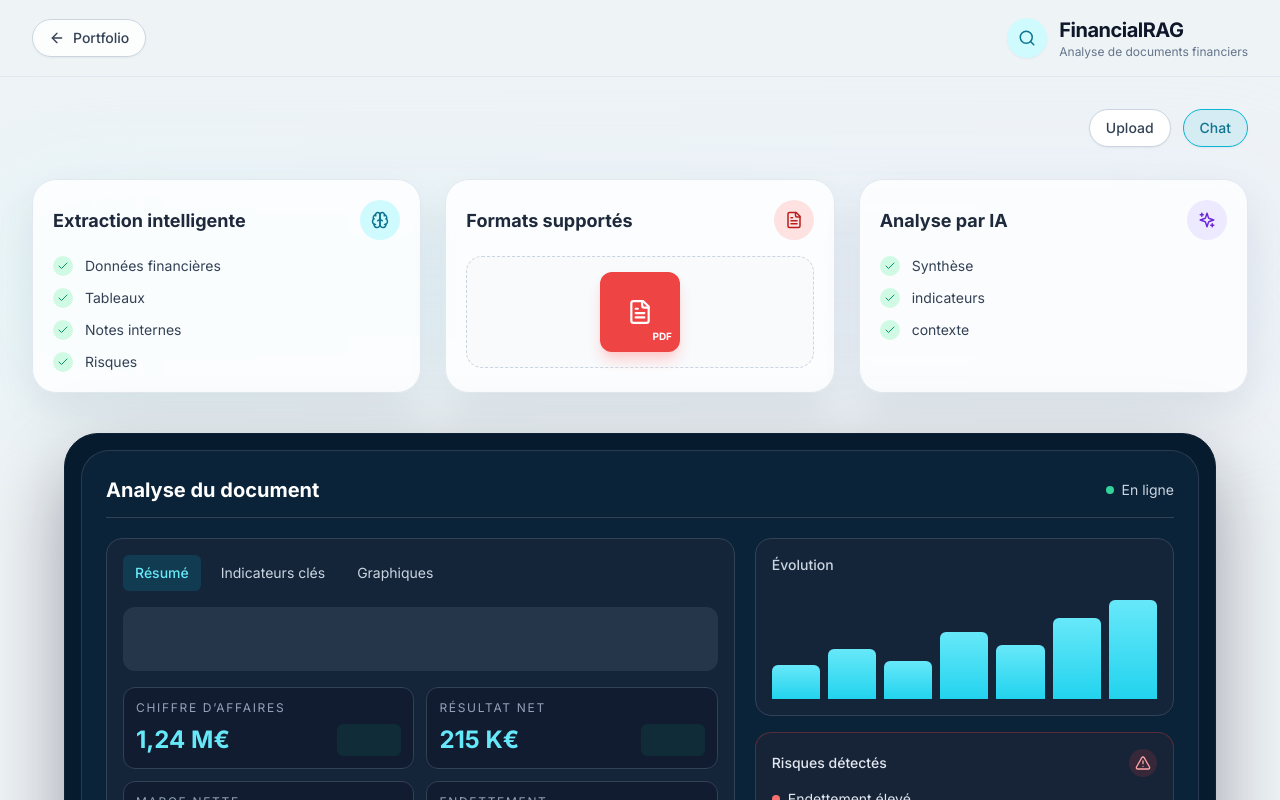
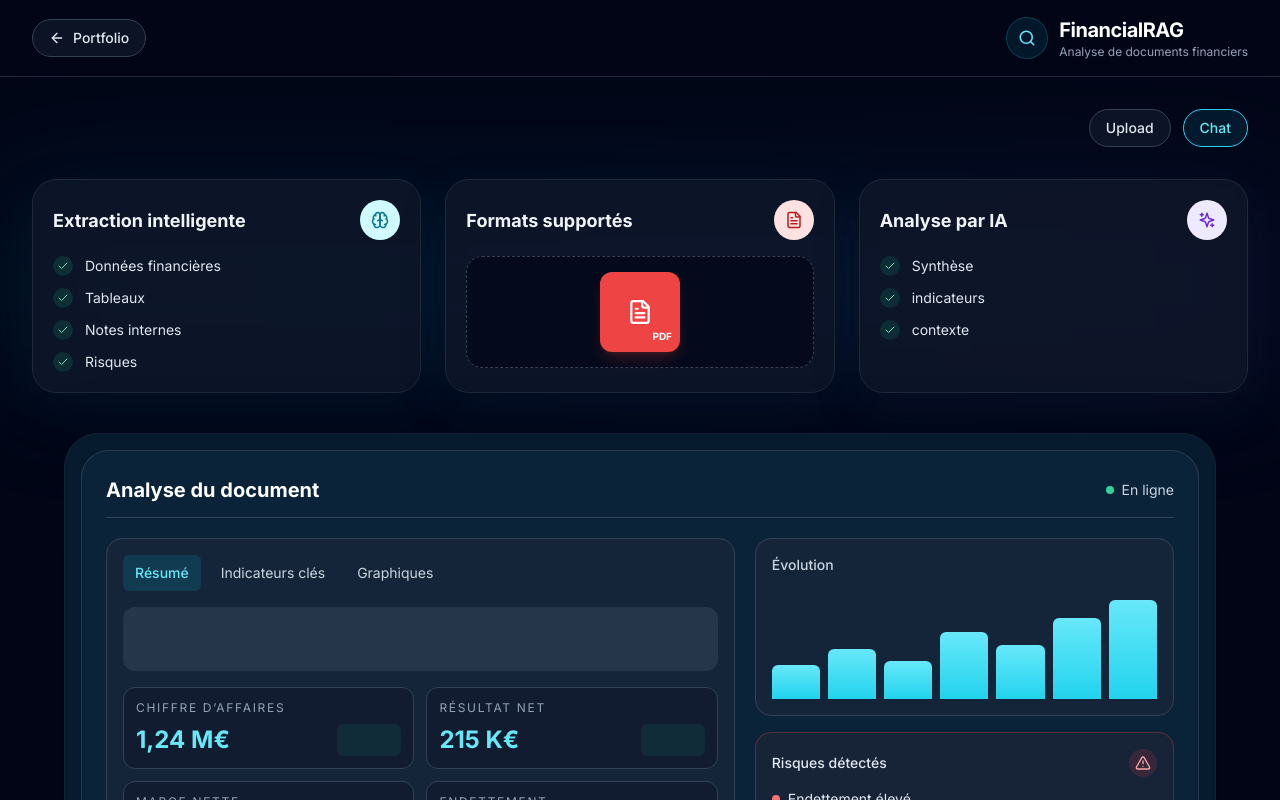
Before and after one commit to misterbrain27/misterbrain27.github.io, a React (Vite) app: page / in a window 1280 px wide. Both pictures are taken after a click on the button "Voir la démo". Shown: the top 800 px of the page. Built offline with nearby package versions, Linux system fonts and the light colour scheme.

Commit message:
modify financialpagedemo

```diff
--- a/src/components/financialDocAnalyzerDemo.tsx
+++ b/src/components/financialDocAnalyzerDemo.tsx
@@ -62,56 +62,56 @@ interface FinancialDocAnalyzerDemoProps {
 
 export const FinancialDocAnalyzerDemo = ({ onBack }: FinancialDocAnalyzerDemoProps) => {
   return (
-    <div className="min-h-screen bg-[#eef3f6] text-slate-900">
-      <header className="sticky top-0 z-20 border-b border-slate-200 bg-[#eef3f6]/90 backdrop-blur-sm">
+    <div className="min-h-screen bg-slate-950 text-slate-100">
+      <header className="sticky top-0 z-20 border-b border-slate-800 bg-slate-950/80 backdrop-blur-sm">
         <div className="mx-auto flex max-w-7xl items-center justify-between px-4 py-4 sm:px-6 lg:px-8">
           <button
             type="button"
             onClick={onBack}
-            className="inline-flex items-center gap-2 rounded-full border border-slate-300 bg-white/80 px-4 py-2 text-sm font-medium text-slate-700 shadow-sm transition hover:border-cyan-500 hover:text-cyan-700"
+            className="inline-flex items-center gap-2 rounded-full border border-slate-700 bg-slate-900/80 px-4 py-2 text-sm font-medium text-slate-200 shadow-sm transition hover:border-cyan-400 hover:text-cyan-300"
           >
             <ArrowLeft size={16} />
             Portfolio
           </button>
 
           <div className="flex items-center gap-3">
-            <div className="flex h-10 w-10 items-center justify-center rounded-full bg-cyan-100 text-cyan-700 shadow-sm">
+            <div className="flex h-10 w-10 items-center justify-center rounded-full bg-cyan-500/10 text-cyan-300 shadow-sm ring-1 ring-cyan-400/30">
               <Search size={18} />
             </div>
             <div>
-              <div className="text-xl font-black tracking-tight text-slate-900">FinancialRAG</div>
-              <div className="text-xs text-slate-500">Analyse de documents financiers</div>
+              <div className="text-xl font-black tracking-tight text-white">FinancialRAG</div>
+              <div className="text-xs text-slate-400">Analyse de documents financiers</div>
             </div>
           </div>
         </div>
       </header>
 
       <main className="relative mx-auto max-w-7xl px-4 pb-16 pt-8 sm:px-6 lg:px-8">
-        <div className="absolute inset-x-0 top-28 h-48 bg-gradient-to-r from-cyan-100/40 via-sky-100/40 to-indigo-100/40 blur-3xl" />
+        <div className="absolute inset-x-0 top-28 h-48 bg-gradient-to-r from-cyan-500/10 via-sky-500/10 to-indigo-500/10 blur-3xl" />
 
         <div className="relative">
           <div className="mb-8 flex justify-end gap-3">
-            <button className="rounded-full border border-slate-300 bg-white px-4 py-2 text-sm font-medium text-slate-700 shadow-sm hover:border-cyan-500">
+            <button className="rounded-full border border-slate-700 bg-slate-900/80 px-4 py-2 text-sm font-medium text-slate-200 shadow-sm hover:border-cyan-400 hover:text-cyan-300">
               Upload
             </button>
-            <button className="rounded-full border border-cyan-500 bg-cyan-500/10 px-4 py-2 text-sm font-medium text-cyan-700 shadow-sm hover:bg-cyan-500/20">
+            <button className="rounded-full border border-cyan-400 bg-cyan-500/10 px-4 py-2 text-sm font-medium text-cyan-300 shadow-sm hover:bg-cyan-500/20">
               Chat
             </button>
           </div>
 
           <div className="grid gap-6 md:grid-cols-3">
             {processCards.map(({ title, icon: Icon, items, accent }) => (
-              <div key={title} className="rounded-[24px] border border-slate-200 bg-white/80 p-5 shadow-[0_18px_40px_rgba(15,23,42,0.08)] backdrop-blur-sm">
+              <div key={title} className="rounded-[24px] border border-slate-800 bg-slate-900/80 p-5 shadow-[0_18px_40px_rgba(15,23,42,0.35)] backdrop-blur-sm">
                 <div className="mb-4 flex items-center justify-between">
-                  <div className="text-[18px] font-bold text-slate-800">{title}</div>
+                  <div className="text-[18px] font-bold text-slate-100">{title}</div>
                   <div className={`flex h-10 w-10 items-center justify-center rounded-full ${accent}`}>
                     <Icon size={18} />
                   </div>
                 </div>
 
                 {title === 'Formats supportés' ? (
-                  <div className="flex h-28 items-center justify-center rounded-2xl border border-dashed border-slate-300 bg-slate-50">
-                    <div className="relative flex h-20 w-20 items-center justify-center rounded-xl bg-red-500 text-white shadow-lg shadow-red-200">
+                  <div className="flex h-28 items-center justify-center rounded-2xl border border-dashed border-slate-700 bg-slate-950/70">
+                    <div className="relative flex h-20 w-20 items-center justify-center rounded-xl bg-red-500 text-white shadow-lg shadow-red-500/20">
                       <FileText size={26} />
                       <span className="absolute bottom-2 right-2 text-[10px] font-bold">PDF</span>
                     </div>
@@ -119,8 +119,8 @@ export const FinancialDocAnalyzerDemo = ({ onBack }: FinancialDocAnalyzerDemoPro
                 ) : (
                   <div className="space-y-3">
                     {items.map((item) => (
-                      <div key={item} className="flex items-center gap-3 text-sm text-slate-700">
-                        <span className="flex h-5 w-5 items-center justify-center rounded-full bg-emerald-100 text-emerald-600">
+                      <div key={item} className="flex items-center gap-3 text-sm text-slate-200">
+                        <span className="flex h-5 w-5 items-center justify-center rounded-full bg-emerald-500/15 text-emerald-300">
                           <Check size={12} />
                         </span>
                         {item}
@@ -198,17 +198,17 @@ export const FinancialDocAnalyzerDemo = ({ onBack }: FinancialDocAnalyzerDemoPro
           </div>
 
           <div className="relative mt-10 flex items-center justify-center">
-            <div className="w-full max-w-4xl rounded-[24px] border border-slate-300 bg-[#eff3f6] p-5 shadow-[0_20px_40px_rgba(15,23,42,0.08)]">
-              <div className="flex items-center gap-3 text-slate-700">
-                <div className="inline-flex h-12 w-12 items-center justify-center rounded-full bg-cyan-100 text-cyan-700">
+            <div className="w-full max-w-4xl rounded-[24px] border border-slate-700 bg-slate-900/80 p-5 shadow-[0_20px_40px_rgba(2,6,23,0.35)]">
+              <div className="flex items-center gap-3 text-slate-200">
+                <div className="inline-flex h-12 w-12 items-center justify-center rounded-full bg-cyan-500/10 text-cyan-300 ring-1 ring-cyan-400/20">
                   <ShieldCheck size={22} />
                 </div>
                 <input
                   value="Quel est le chiffre d’affaires de l’exercice ?"
                   readOnly
-                  className="flex-1 rounded-2xl border border-slate-200 bg-white px-4 py-3 text-slate-700 outline-none"
+                  className="flex-1 rounded-2xl border border-slate-700 bg-slate-950/70 px-4 py-3 text-slate-200 outline-none"
                 />
-                <button className="flex h-12 w-12 items-center justify-center rounded-full bg-cyan-500 text-white shadow-lg shadow-cyan-200 hover:bg-cyan-600">
+                <button className="flex h-12 w-12 items-center justify-center rounded-full bg-cyan-500 text-white shadow-lg shadow-cyan-500/30 hover:bg-cyan-400">
                   <ChevronRight size={18} />
                 </button>
               </div>
@@ -229,8 +229,8 @@ export const FinancialDocAnalyzerDemo = ({ onBack }: FinancialDocAnalyzerDemoPro
               media: verificationVideo,
               poster: verificationGif,
             }].map(({ title, media, poster }) => (
-              <div key={title} className="overflow-hidden rounded-2xl border border-slate-200 bg-white shadow-[0_18px_30px_rgba(15,23,42,0.06)]">
-                <div className="border-b border-slate-200 bg-slate-50 px-3 py-2 text-sm font-semibold text-slate-700">{title}</div>
+              <div key={title} className="overflow-hidden rounded-2xl border border-slate-800 bg-slate-900 shadow-[0_18px_30px_rgba(15,23,42,0.22)]">
+                <div className="border-b border-slate-700 bg-slate-800/80 px-3 py-2 text-sm font-semibold text-slate-200">{title}</div>
                 <video
                   src={media}
                   poster={poster}
```
